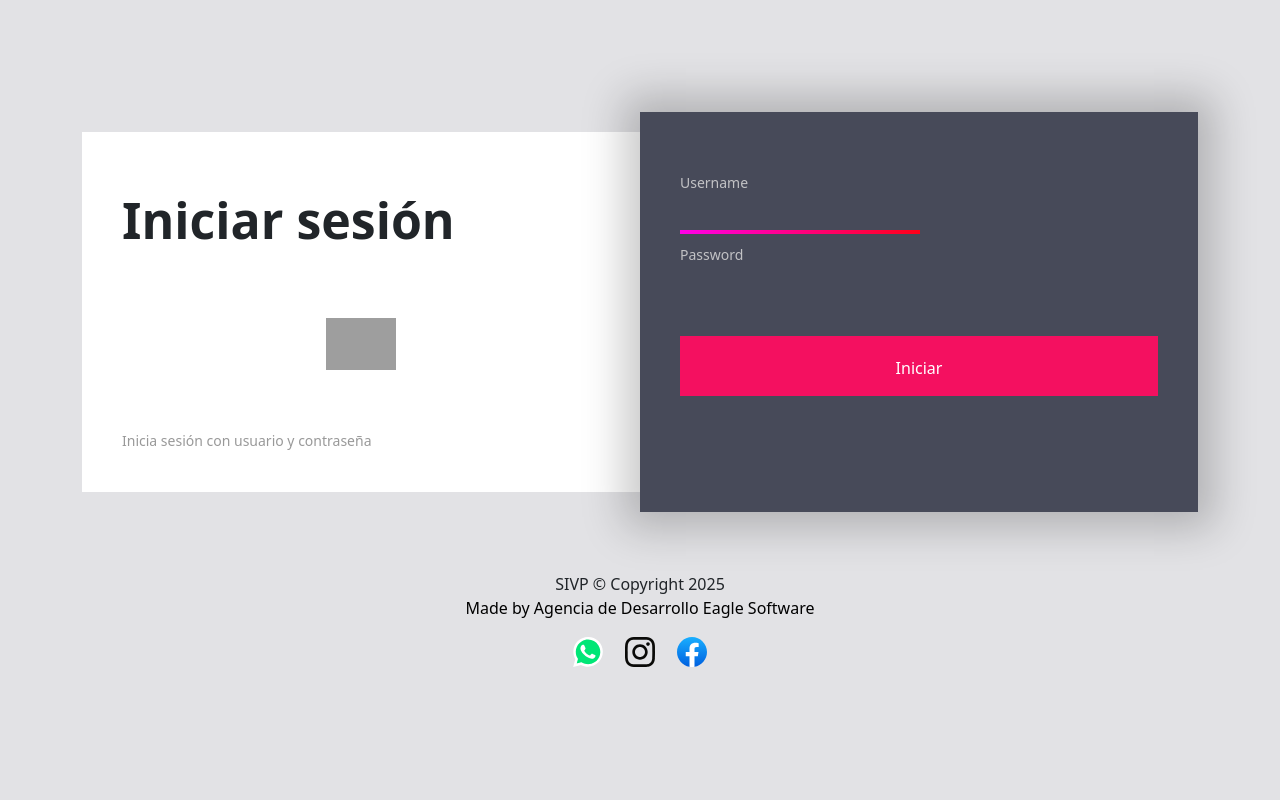
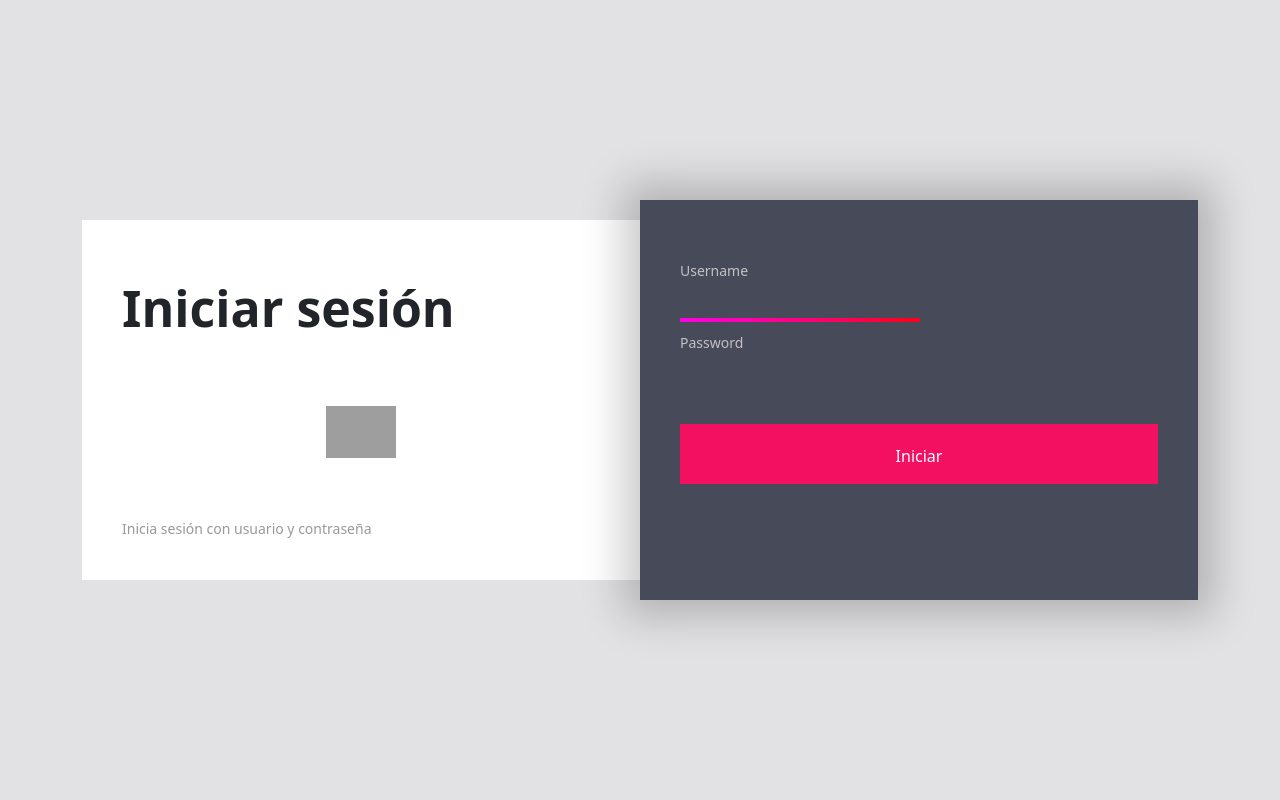
Before and after one commit to softwarejhond/DASBOARD-ADMIN-MINTICS, a PHP site: page /components/login.php in a window 1280 px wide. Run offline with PHP 8.4, Linux system fonts and the light colour scheme; some web fonts are replaced; grey boxes are pictures that could not be loaded.

Commit message:
eliminacion de redes

```diff
--- a/components/login.php
+++ b/components/login.php
@@ -152,28 +152,6 @@ if ($_SERVER["REQUEST_METHOD"] === "POST") {
                 </div>
             </div>
         </div>
-        <footer class="login-footer">
-            <div class="copyright-info">
-                <p class="text-center login__forgot">
-                    SIVP © Copyright <?php echo date("Y"); ?>
-                    <br>
-                    <a href="https://agenciaeaglesoftware.com/" target="_blank" class="linkEagle">Made by Agencia de Desarrollo Eagle Software</a>
-                    <br>
-                </p>
-
-                <div class="social-icons">
-                    <button onclick="window.open('https://api.whatsapp.com/send/?phone=573015606006&text&type=phone_number&app_absent=0', '_blank')" class="linkEagle">
-                         <img src="../assets/img/whatsapp_logo.svg" alt="Whatsapp logo" class="social-icon">
-                    </button>
-                    <button onclick="window.open('https://www.instagram.com/eaglesoftwares/#', '_blank')" class="linkEagle">
-                        <img src="../assets/img/instagram_logo.svg" alt="Instagram logo" class="social-icon">
-                    </button>
-                    <button onclick="window.open('https://www.facebook.com/eaglesoftwares/', '_blank')" class="linkEagle">
-                        <img src="../assets/img/facebook_logo.svg" alt="Facebook logo" class="social-icon">
-                    </button>
-                </div>
-            </div>
-        </footer>
     </div>
     <script src="js/tooglePassword.js"></script>
     <script src="../components/hooks/lineLogin.js"></script>
--- a/css/login.css
+++ b/css/login.css
@@ -151,42 +151,3 @@ input::-moz-focus-inner {
 #submit:active {
   color: #d0d0d2;
 }
-
-.login-footer {
-  text-align: center;
-  padding: 20px;
-  margin-top: 40px;
-}
-
-.login-footer .social-icons {
-  display: flex;
-  justify-content: center;
-  gap: 10px;
-  margin-top: 10px;
-}
-
-.login-footer .social-icons button {
-  background: none;
-  border: none;
-  cursor: pointer;
-}
-
-.login-footer .social-icons img {
-  width: 30px;
-  height: 30px;
-}
-
-.linkEagle {
-  color: #000;
-    text-decoration: none;
-}
-.main-logo {
- width: 70px;
-}
-.social-icon{
- width: 25px;
-}
-.logo-container {
-  display: flex;
-  gap: 10px;
-}
```
